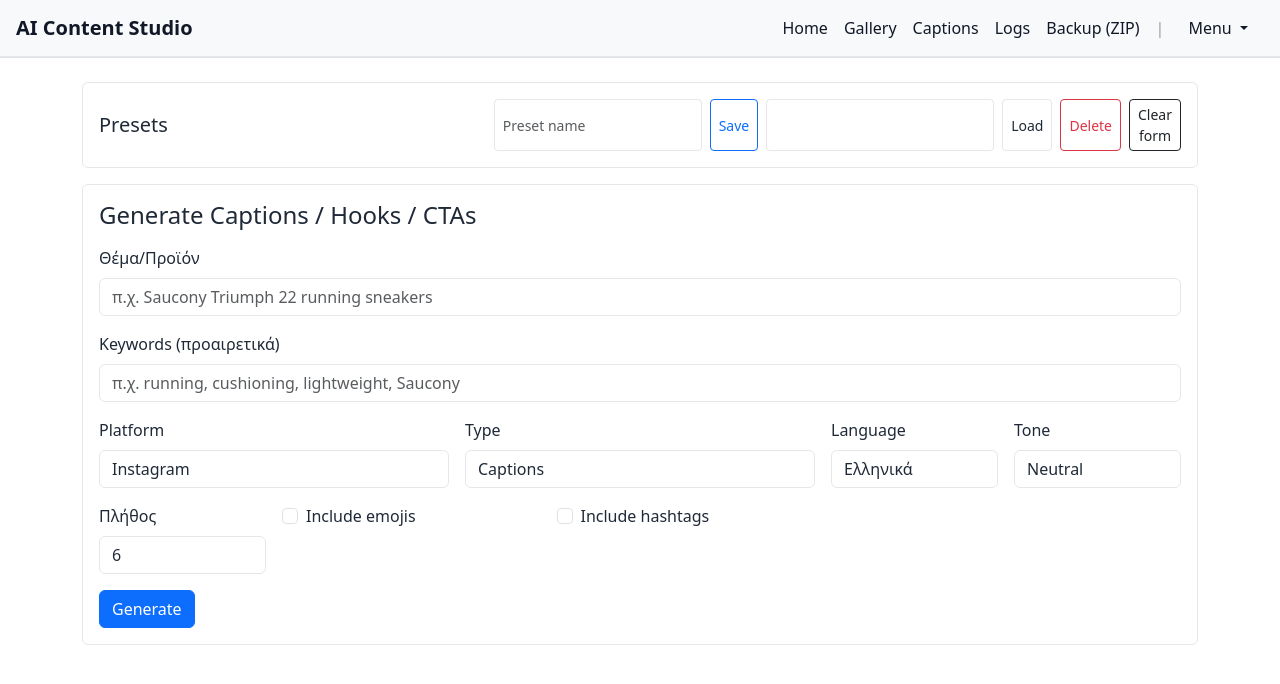
After one commit to ster4runsneakers/ai-content-studio, a Flask app: page /captions in a window 1280 px wide. The commit adds this page. Shown: the top 684 px of the page. Run offline with Flask 3, Linux system fonts and the light colour scheme; lists and menus that the app fills with data are empty.

Commit message:
v1.1.0: captions upgrades (platforms incl. Pinterest, emojis/hashtags toggles, presets, CSV/TXT export)

```diff
--- a/app.py
+++ b/app.py
@@ -1,3 +1,141 @@
+# ==== CAPTIONS SUPPORT (do not edit) ====
+import os
+from typing import List, Dict
+
+# Πολύ χοντρική ανίχνευση αν το θέμα είναι τρόφιμο/ποτό
+FOOD_MARKERS = ["φαγη", "γεύσ", "γευση", "σνακ", "ποτό", "ποτα", "καφέ", "κουζί", "μπουκιά", "συνταγ", "πιάτ"]
+BAN_WORDS = ["γεύση","γεύσεις","ουρανίσκο","μπουκιά","γαστρονομ","νόστιμο","λαχταρισ","μαγειρ",
+             "συνταγ","πιάτο","κουζίνα","φαγητ","ποτό","ποτά"]
+
+PLATFORM_RULES = {
+    "TikTok": "Very short, punchy; youth vibe; 1 short line each.",
+    "Instagram": "Short, aspirational; can include product/brand; 1 line each.",
+    "Facebook": "Short and clear; friendly; 1 line each.",
+    "YouTube Shorts": "Hook-friendly; energetic; 1 line each.",
+    "Pinterest": "Inspirational, descriptive; 1 line each."
+}
+
+def _lang_label(lang: str) -> str:
+    return "Greek" if (lang or "el").lower().startswith("el") else "English"
+
+def _mode_instructions(mode: str, lang: str) -> str:
+    if mode == "hooks":
+        return "Write only HOOKS: ultra-short attention grabbers that make users want to read/watch."
+    if mode == "ctas":
+        return "Write only CALLS TO ACTION: direct, compelling prompts to act (buy, click, follow, learn more)."
+    return "Write only CAPTIONS: short social-ready lines that fit the platform."
+
+def generate_social_lines(topic: str, tone: str, n: int,
+                          platform: str, mode: str, lang: str, keywords: str = "",
+                          use_emojis: bool = False, use_hashtags: bool = False) -> List[str]:
+    """
+    Παράγει n γραμμές για συγκεκριμένο platform/mode/lang με επιλογές emojis/hashtags.
+    Παίζει με νέο ή παλιό OpenAI SDK. Επιστρέφει καθαρές γραμμές (χωρίς bullets/αρίθμηση).
+    """
+    key = os.getenv("OPENAI_API_KEY")
+    if not key:
+        raise RuntimeError("Λείπει το OPENAI_API_KEY (βάλε το στο .env ή στο Render → Environment).")
+
+    is_food = any(m in (topic or "").lower() for m in FOOD_MARKERS)
+    lang_label = _lang_label(lang)
+    platform_rules = PLATFORM_RULES.get(platform, PLATFORM_RULES["Instagram"])
+    mode_rules = _mode_instructions(mode, lang)
+
+    # Φρουρός για άσχετο λεξιλόγιο (φαγητό) όταν δεν είναι το θέμα
+    guard = ""
+    if not is_food:
+        guard = ("The topic is NOT about food or drinks. STRICTLY FORBIDDEN vocabulary related to food/taste: "
+                 + ", ".join(BAN_WORDS) + ".")
+
+    kw_note = ""
+    if (keywords or "").strip():
+        kw_note = f"Include naturally these keywords or ideas: {keywords}."
+
+    # Emojis / Hashtags κανόνες
+    if use_emojis:
+        emoji_rule = "You MAY use at most 1 emoji per line (optional)."
+    else:
+        emoji_rule = "Do NOT use any emojis."
+
+    if use_hashtags:
+        # Γενικός κανόνας + ειδική χαλάρωση ανά πλατφόρμα
+        if platform in ("Instagram", "TikTok", "YouTube Shorts", "Pinterest"):
+            hashtag_rule = "Add 2-4 relevant hashtags at the END of each line (no spaces in tags)."
+        elif platform == "Facebook":
+            hashtag_rule = "Optionally add up to 2 relevant hashtags at the END of each line."
+        else:
+            hashtag_rule = "Add 2-4 relevant hashtags at the END of each line."
+    else:
+        hashtag_rule = "Do NOT include any hashtags."
+
+    system = (
+        "You are a senior social-media copywriter. "
+        "Return EXACTLY one line per item, no numbering, no bullets. "
+        "Stay strictly on topic; be vivid and concrete. "
+        "Avoid generic fluff."
+    )
+
+    user = (
+        f"Language: {lang_label}. Platform: {platform}. Tone: {tone}. "
+        f"Topic/product: {topic}. {kw_note} {guard} {platform_rules} {mode_rules} "
+        f"{emoji_rule} {hashtag_rule} "
+        f"Generate {n} different lines. Output: one line per line, no extra text."
+    )
+
+    # --- ΝΕΟ SDK (openai>=1.x) ---
+    try:
+        from openai import OpenAI
+        client = OpenAI(api_key=key)
+        resp = client.chat.completions.create(
+            model="gpt-4o-mini",
+            temperature=0.8,
+            messages=[{"role": "system", "content": system},
+                      {"role": "user",   "content": user}],
+        )
+        text = (resp.choices[0].message.content or "").strip()
+    except Exception as e_new:
+        # --- ΠΑΛΙΟ SDK (openai==0.28.x) ---
+        try:
+            import openai as openai_legacy
+            openai_legacy.api_key = key
+            resp = openai_legacy.ChatCompletion.create(
+                model="gpt-3.5-turbo",
+                temperature=0.8,
+                messages=[{"role": "system", "content": system},
+                          {"role": "user",   "content": user}],
+            )
+            text = (resp["choices"][0]["message"]["content"] or "").strip()
+        except Exception as e_old:
+            raise RuntimeError(f"OpenAI captions error (new='{e_new}', legacy='{e_old}')")
+
+    # Καθάρισμα: σπάσε σε γραμμές και αφαίρεσε bullets/αρίθμηση
+    lines = [ln.strip().lstrip("•-").lstrip("0123456789. ").strip() for ln in (text.splitlines() or [])]
+    lines = [ln for ln in lines if ln]
+    return lines[:max(1, n)]
+
+def generate_social_bundle(topic: str, tone: str, n: int,
+                           platform: str, mode: str, lang: str, keywords: str = "",
+                           use_emojis: bool = False, use_hashtags: bool = False) -> Dict[str, List[str]]:
+    """
+    Αν mode == 'all' παράγει τρεις λίστες (hooks, captions, ctas) μοιράζοντας το n.
+    Αλλιώς παράγει μόνο τη ζητούμενη λίστα.
+    """
+    if mode != "all":
+        return { mode: generate_social_lines(topic, tone, n, platform, mode, lang, keywords,
+                                             use_emojis, use_hashtags) }
+
+    # Μοίρασμα n σε 3 κατηγορίες (τουλάχιστον 1 σε κάθε)
+    h = max(1, n // 3)
+    c = max(1, (n - h) // 2)
+    a = max(1, n - h - c)
+    return {
+        "hooks":    generate_social_lines(topic, tone, h, platform, "hooks",    lang, keywords, use_emojis, use_hashtags),
+        "captions": generate_social_lines(topic, tone, c, platform, "captions", lang, keywords, use_emojis, use_hashtags),
+        "ctas":     generate_social_lines(topic, tone, a, platform, "ctas",     lang, keywords, use_emojis, use_hashtags),
+    }
+# ==== /CAPTIONS SUPPORT ====
+
+
 import os, io, base64, json, time, requests, shutil, tempfile
 from datetime import datetime
 from flask import Flask, render_template, request, redirect, url_for, send_file, abort
@@ -166,6 +304,8 @@ def append_log(entry: dict):
     entry["logged_at"] = datetime.now().isoformat()
     with open(LOG_PATH, "a", encoding="utf-8") as f:
         f.write(json.dumps(entry, ensure_ascii=False) + "\n")
+
+
 
 # ── ROUTES ──────────────────────────────────────
 @app.route("/", methods=["GET", "POST"])
@@ -374,5 +514,55 @@ def backup():
 def health():
     return "ok", 200
 
+# ==== /captions route (platform/kind/lang/keywords + emojis/hashtags) ====
+from flask import request, render_template
+
+@app.route("/captions", methods=["GET","POST"])
+def captions():
+    error = None
+    topic = ""
+    tone = "neutral"
+    n = 6
+    platform = "Instagram"
+    kind = "captions"   # captions | hooks | ctas | all
+    lang = "el"         # el | en
+    keywords = ""
+    emojis = False
+    hashtags = False
+
+    results = {}
+
+    if request.method == "POST":
+        topic = (request.form.get("topic") or "").strip()
+        tone = (request.form.get("tone") or "neutral").strip()
+        platform = (request.form.get("platform") or "Instagram").strip()
+        kind = (request.form.get("kind") or "captions").strip()
+        lang = (request.form.get("lang") or "el").strip()
+        keywords = (request.form.get("keywords") or "").strip()
+        emojis = bool(request.form.get("emojis"))
+        hashtags = bool(request.form.get("hashtags"))
+        try:
+            n = int(request.form.get("n") or 6)
+        except:
+            n = 6
+
+        try:
+            if not topic:
+                raise RuntimeError("Γράψε θέμα/προϊόν.")
+            results = generate_social_bundle(topic, tone, n, platform, kind, lang, keywords,
+                                             use_emojis=emojis, use_hashtags=hashtags)
+        except Exception as e:
+            error = str(e)
+
+    return render_template("captions.html",
+                           error=error,
+                           topic=topic, tone=tone, n=n,
+                           platform=platform, kind=kind, lang=lang, keywords=keywords,
+                           emojis=emojis, hashtags=hashtags,
+                           results=results)
+# ==== /end captions route ====
+
+
+
 if __name__ == "__main__":
     app.run(debug=True)
--- a/templates/base.html
+++ b/templates/base.html
@@ -27,6 +27,7 @@
           <!-- Quick links (εμφανίζονται σε desktop, και μέσα στο μενού σε mobile) -->
           <li class="nav-item"><a class="nav-link" href="{{ url_for('index') }}">Home</a></li>
           <li class="nav-item"><a class="nav-link" href="{{ url_for('gallery') }}">Gallery</a></li>
+          <li class="nav-item"><a class="nav-link" href="{{ url_for('captions') }}">Captions</a></li>
           <li class="nav-item"><a class="nav-link" href="{{ url_for('logs') }}">Logs</a></li>
           <li class="nav-item"><a class="nav-link" href="{{ url_for('backup') }}">Backup (ZIP)</a></li>
 
@@ -44,6 +45,7 @@
             <ul class="dropdown-menu dropdown-menu-end" aria-labelledby="menuDropdown">
               <li><a class="dropdown-item" href="{{ url_for('index') }}">Home</a></li>
               <li><a class="dropdown-item" href="{{ url_for('gallery') }}">Gallery</a></li>
+              <li><a class="dropdown-item" href="{{ url_for('captions') }}">Captions</a></li>
               <li><a class="dropdown-item" href="{{ url_for('logs') }}">Logs</a></li>
               <li><a class="dropdown-item" href="{{ url_for('backup') }}">Backup (ZIP)</a></li>
               <li><hr class="dropdown-divider"></li>
--- /dev/null
+++ b/templates/captions.html
@@ -0,0 +1,330 @@
+{% extends "base.html" %}
+{% block title %}Captions{% endblock %}
+
+{% block content %}
+<div class="container py-4" id="captions-root"
+     data-platform="{{ platform or 'Instagram' }}"
+     data-kind="{{ kind or 'captions' }}"
+     data-lang="{{ lang or 'el' }}"
+     data-tone="{{ tone or 'neutral' }}"
+     data-n="{{ n or 6 }}"
+     data-topic="{{ topic or '' }}"
+     data-keywords="{{ keywords or '' }}"
+     data-emojis="{{ '1' if emojis else '0' }}"
+     data-hashtags="{{ '1' if hashtags else '0' }}"
+>
+  <!-- Presets -->
+  <div class="card p-3 mb-3">
+    <div class="d-flex flex-wrap justify-content-between align-items-center">
+      <h2 class="h5 mb-2 mb-sm-0">Presets</h2>
+      <div class="d-flex gap-2">
+        <input class="form-control form-control-sm" type="text" id="presetName" placeholder="Preset name">
+        <button class="btn btn-sm btn-outline-primary" type="button" onclick="savePreset()">Save</button>
+        <select id="presetSelect" class="form-select form-select-sm" style="min-width:180px"></select>
+        <button class="btn btn-sm btn-outline-secondary" type="button" onclick="applyPreset()">Load</button>
+        <button class="btn btn-sm btn-outline-danger" type="button" onclick="deletePreset()">Delete</button>
+        <button class="btn btn-sm btn-outline-dark" type="button" onclick="clearForm()">Clear form</button>
+      </div>
+    </div>
+  </div>
+
+  <!-- Form -->
+  <div class="card p-3">
+    <h1 class="h4 mb-3">Generate Captions / Hooks / CTAs</h1>
+    {% if error %}<p class="mb-3 text-danger">{{ error }}</p>{% endif %}
+
+    <form method="post" class="row g-3" id="cfgForm">
+      <div class="col-12">
+        <label class="form-label">Θέμα/Προϊόν</label>
+        <input class="form-control" type="text" name="topic" id="topic"
+               value="{{ topic or '' }}"
+               placeholder="π.χ. Saucony Triumph 22 running sneakers">
+      </div>
+
+      <div class="col-12">
+        <label class="form-label">Keywords (προαιρετικά)</label>
+        <input class="form-control" type="text" name="keywords" id="keywords"
+               value="{{ keywords or '' }}"
+               placeholder="π.χ. running, cushioning, lightweight, Saucony">
+      </div>
+
+      <div class="col-6 col-md-4">
+        <label class="form-label">Platform</label>
+        {% set p = platform or 'Instagram' %}
+        <select class="form-select" name="platform" id="platform">
+          <option {{ 'selected' if p=='TikTok' else '' }}>TikTok</option>
+          <option {{ 'selected' if p=='Instagram' else '' }}>Instagram</option>
+          <option {{ 'selected' if p=='Facebook' else '' }}>Facebook</option>
+          <option {{ 'selected' if p=='YouTube Shorts' else '' }}>YouTube Shorts</option>
+          <option {{ 'selected' if p=='Pinterest' else '' }}>Pinterest</option>
+        </select>
+      </div>
+
+      <div class="col-6 col-md-4">
+        <label class="form-label">Type</label>
+        {% set k = kind or 'captions' %}
+        <select class="form-select" name="kind" id="kind">
+          <option value="captions" {{ 'selected' if k=='captions' else '' }}>Captions</option>
+          <option value="hooks"    {{ 'selected' if k=='hooks' else '' }}>Hooks</option>
+          <option value="ctas"     {{ 'selected' if k=='ctas' else '' }}>CTAs</option>
+          <option value="all"      {{ 'selected' if k=='all' else '' }}>All (3 lists)</option>
+        </select>
+      </div>
+
+      <div class="col-6 col-md-2">
+        <label class="form-label">Language</label>
+        {% set l = (lang or 'el') %}
+        <select class="form-select" name="lang" id="lang">
+          <option value="el" {{ 'selected' if l=='el' else '' }}>Ελληνικά</option>
+          <option value="en" {{ 'selected' if l=='en' else '' }}>English</option>
+        </select>
+      </div>
+
+      <div class="col-6 col-md-2">
+        <label class="form-label">Tone</label>
+        {% set t = (tone or 'neutral') %}
+        <select class="form-select" name="tone" id="tone">
+          <option value="neutral"   {{ 'selected' if t=='neutral' else '' }}>Neutral</option>
+          <option value="energetic" {{ 'selected' if t=='energetic' else '' }}>Energetic</option>
+          <option value="luxury"    {{ 'selected' if t=='luxury' else '' }}>Luxury</option>
+          <option value="playful"   {{ 'selected' if t=='playful' else '' }}>Playful</option>
+          <option value="urgent"    {{ 'selected' if t=='urgent' else '' }}>Urgent</option>
+        </select>
+      </div>
+
+      <div class="col-6 col-md-2">
+        <label class="form-label">Πλήθος</label>
+        <input class="form-control" type="number" name="n" id="n" min="3" max="15" step="1" value="{{ n or 6 }}">
+      </div>
+
+      <div class="col-6 col-md-3 form-check ms-2">
+        <input class="form-check-input" type="checkbox" id="emojis" name="emojis" {% if emojis %}checked{% endif %}>
+        <label class="form-check-label" for="emojis">Include emojis</label>
+      </div>
+      <div class="col-6 col-md-3 form-check">
+        <input class="form-check-input" type="checkbox" id="hashtags" name="hashtags" {% if hashtags %}checked{% endif %}>
+        <label class="form-check-label" for="hashtags">Include hashtags</label>
+      </div>
+
+      <div class="col-12">
+        <button class="btn btn-primary" type="submit">Generate</button>
+      </div>
+    </form>
+  </div>
+
+  {% if results %}
+    {% set groups = results %}
+    {% for key, title in {'hooks':'Hooks','captions':'Captions','ctas':'CTAs'}.items() %}
+      {% if groups.get(key) %}
+      <div class="card p-3 mt-3">
+        <div class="d-flex flex-wrap gap-2 justify-content-between align-items-center">
+          <h3 class="h6 mb-0">{{ title }}</h3>
+          <div class="d-flex gap-2">
+            <button class="btn btn-sm btn-outline-secondary" type="button" onclick="copyAll('{{ key }}')">Copy all</button>
+            <div class="btn-group">
+              <button class="btn btn-sm btn-outline-success" type="button" onclick="downloadList('{{ key }}','csv')">Download CSV</button>
+              <button class="btn btn-sm btn-outline-success" type="button" onclick="downloadList('{{ key }}','txt')">Download TXT</button>
+            </div>
+          </div>
+        </div>
+        <ul class="list-group mt-2" id="list-{{ key }}">
+          {% for line in groups[key] %}
+          <li class="list-group-item d-flex justify-content-between align-items-center">
+            <span class="me-3 text-wrap">{{ line }}</span>
+            <button class="btn btn-sm btn-outline-secondary" type="button"
+                    data-text="{{ line|e }}" onclick="copyOne(this)">Copy</button>
+          </li>
+          {% endfor %}
+        </ul>
+      </div>
+      {% endif %}
+    {% endfor %}
+
+    <!-- Export ALL -->
+    <div class="card p-3 mt-3">
+      <div class="d-flex flex-wrap gap-2 justify-content-between align-items-center">
+        <h3 class="h6 mb-0">Export all results</h3>
+        <div class="btn-group">
+          <button class="btn btn-sm btn-outline-success" type="button" onclick="downloadAll('csv')">Download ALL (CSV)</button>
+          <button class="btn btn-sm btn-outline-success" type="button" onclick="downloadAll('txt')">Download ALL (TXT)</button>
+        </div>
+      </div>
+    </div>
+  {% endif %}
+</div>
+
+<script>
+/* ====== COPY ====== */
+function copyOne(btn){
+  const t = btn.getAttribute('data-text') || '';
+  navigator.clipboard.writeText(t).then(()=>okToast('Copied!'));
+}
+function copyAll(key){
+  const lines = getLinesFromList(key);
+  if(!lines.length) return;
+  navigator.clipboard.writeText(lines.join('\n')).then(()=>okToast('Copied all!'));
+}
+
+/* ====== EXPORT ====== */
+function getMeta(){
+  const root = document.getElementById('captions-root');
+  return {
+    platform: root.dataset.platform || 'Instagram',
+    kind:     root.dataset.kind || 'captions',
+    lang:     root.dataset.lang || 'el',
+    tone:     root.dataset.tone || 'neutral',
+    n:        root.dataset.n || '0',
+    topic:    root.dataset.topic || '',
+    keywords: root.dataset.keywords || '',
+    emojis:   root.dataset.emojis === '1',
+    hashtags: root.dataset.hashtags === '1',
+  };
+}
+function getLinesFromList(key){
+  const ul = document.getElementById('list-'+key);
+  if(!ul) return [];
+  return Array.from(ul.querySelectorAll('li span')).map(s=>s.textContent.trim()).filter(Boolean);
+}
+function csvEscape(s){
+  return '"' + (s || '').replaceAll('"','""') + '"';
+}
+function buildCSV(rows){
+  return rows.map(r => r.map(csvEscape).join(',')).join('\n');
+}
+function downloadBlob(content, mime, filename){
+  const a = document.createElement('a');
+  const blob = new Blob([content], {type: mime});
+  a.href = URL.createObjectURL(blob);
+  a.download = filename;
+  document.body.appendChild(a);
+  a.click();
+  setTimeout(()=>{ URL.revokeObjectURL(a.href); a.remove(); }, 0);
+}
+function safeName(s){
+  return (s || '').toLowerCase().replace(/[^a-z0-9\u0370-\u03FF\u1F00-\u1FFF\-]+/gi,'-').replace(/-+/g,'-').slice(0,80) || 'captions';
+}
+function nowStamp(){
+  const d = new Date();
+  return d.toISOString().replace(/[:.]/g,'-');
+}
+function downloadList(key, fmt){
+  const meta = getMeta();
+  const lines = getLinesFromList(key);
+  if(!lines.length){ okToast('Empty list'); return; }
+
+  if(fmt==='csv'){
+    const header = ["type","text","platform","tone","lang","topic","keywords","emojis","hashtags","generated_at"];
+    const rows = [header];
+    lines.forEach(t => rows.push([key, t, meta.platform, meta.tone, meta.lang, meta.topic, meta.keywords, meta.emojis, meta.hashtags, nowStamp()]));
+    const csv = buildCSV(rows);
+    downloadBlob(csv, "text/csv;charset=utf-8", `${safeName(meta.topic)}-${key}-${nowStamp()}.csv`);
+  } else {
+    downloadBlob(lines.join('\n'), "text/plain;charset=utf-8", `${safeName(meta.topic)}-${key}-${nowStamp()}.txt`);
+  }
+}
+function downloadAll(fmt){
+  const groups = ["hooks","captions","ctas"];
+  const meta = getMeta();
+  const collected = [];
+  groups.forEach(k=>{
+    getLinesFromList(k).forEach(t => collected.push({type:k, text:t}));
+  });
+  if(!collected.length){ okToast('Nothing to export'); return; }
+
+  if(fmt==='csv'){
+    const header = ["type","text","platform","tone","lang","topic","keywords","emojis","hashtags","generated_at"];
+    const rows = [header];
+    collected.forEach(row => rows.push([row.type, row.text, meta.platform, meta.tone, meta.lang, meta.topic, meta.keywords, meta.emojis, meta.hashtags, nowStamp()]));
+    downloadBlob(buildCSV(rows), "text/csv;charset=utf-8", `${safeName(meta.topic)}-ALL-${nowStamp()}.csv`);
+  } else {
+    const txt = collected.map(r=>`[${r.type}] ${r.text}`).join('\n');
+    downloadBlob(txt, "text/plain;charset=utf-8", `${safeName(meta.topic)}-ALL-${nowStamp()}.txt`);
+  }
+}
+
+/* ====== PRESETS (localStorage) ====== */
+const PRESETS_KEY = 'acs_captions_presets';
+function loadPresets(){
+  let map = {};
+  try { map = JSON.parse(localStorage.getItem(PRESETS_KEY) || '{}'); } catch(e){ map = {}; }
+  const sel = document.getElementById('presetSelect');
+  sel.innerHTML = '';
+  const names = Object.keys(map).sort((a,b)=>a.localeCompare(b));
+  names.forEach(n=>{
+    const opt = document.createElement('option'); opt.value=n; opt.textContent=n; sel.appendChild(opt);
+  });
+}
+function getFormValues(){
+  return {
+    topic:     document.getElementById('topic').value || '',
+    keywords:  document.getElementById('keywords').value || '',
+    platform:  document.getElementById('platform').value,
+    kind:      document.getElementById('kind').value,
+    lang:      document.getElementById('lang').value,
+    tone:      document.getElementById('tone').value,
+    n:         document.getElementById('n').value,
+    emojis:    document.getElementById('emojis').checked,
+    hashtags:  document.getElementById('hashtags').checked
+  };
+}
+function setFormValues(v){
+  document.getElementById('topic').value = v.topic || '';
+  document.getElementById('keywords').value = v.keywords || '';
+  document.getElementById('platform').value = v.platform || 'Instagram';
+  document.getElementById('kind').value = v.kind || 'captions';
+  document.getElementById('lang').value = v.lang || 'el';
+  document.getElementById('tone').value = v.tone || 'neutral';
+  document.getElementById('n').value = v.n || 6;
+  document.getElementById('emojis').checked = !!v.emojis;
+  document.getElementById('hashtags').checked = !!v.hashtags;
+}
+function savePreset(){
+  const name = document.getElementById('presetName').value.trim();
+  if(!name){ okToast('Δώσε όνομα preset'); return; }
+  let map = {};
+  try { map = JSON.parse(localStorage.getItem(PRESETS_KEY) || '{}'); } catch(e){ map = {}; }
+  map[name] = getFormValues();
+  localStorage.setItem(PRESETS_KEY, JSON.stringify(map));
+  loadPresets();
+  okToast('Preset saved');
+}
+function applyPreset(){
+  const sel = document.getElementById('presetSelect');
+  const name = sel.value;
+  if(!name){ okToast('Διάλεξε preset'); return; }
+  let map = {};
+  try { map = JSON.parse(localStorage.getItem(PRESETS_KEY) || '{}'); } catch(e){ map = {}; }
+  if(!map[name]){ okToast('Missing preset'); return; }
+  setFormValues(map[name]);
+  okToast('Preset loaded');
+}
+function deletePreset(){
+  const sel = document.getElementById('presetSelect');
+  const name = sel.value;
+  if(!name){ okToast('Διάλεξε preset'); return; }
+  let map = {};
+  try { map = JSON.parse(localStorage.getItem(PRESETS_KEY) || '{}'); } catch(e){ map = {}; }
+  delete map[name];
+  localStorage.setItem(PRESETS_KEY, JSON.stringify(map));
+  loadPresets();
+  okToast('Preset deleted');
+}
+function clearForm(){
+  setFormValues({topic:'',keywords:'',platform:'Instagram',kind:'captions',lang:'el',tone:'neutral',n:6,emojis:false,hashtags:false});
+}
+
+/* ====== tiny toast ====== */
+function okToast(msg){
+  const div = document.createElement('div');
+  div.textContent = msg;
+  div.style.position='fixed'; div.style.right='16px'; div.style.bottom='16px';
+  div.style.padding='8px 12px'; div.style.borderRadius='8px';
+  div.style.background='rgba(80,160,80,.9)'; div.style.color='#fff'; div.style.zIndex=9999;
+  document.body.appendChild(div);
+  setTimeout(()=>{div.remove()}, 1200);
+}
+
+/* init */
+document.addEventListener('DOMContentLoaded', loadPresets);
+</script>
+{% endblock %}
```
Also changed, not shown: requirements.lock.txt (added, +33 -0 lines).
